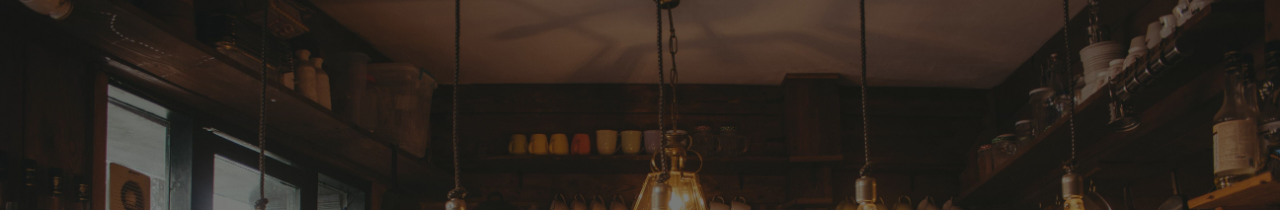
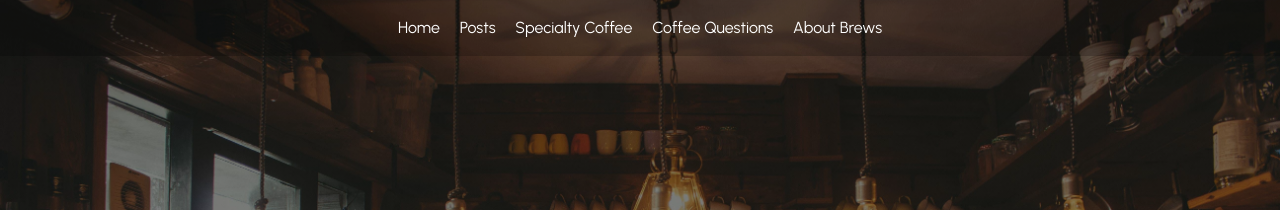
Before and after one commit to bprode/web-assignment-accessibility, a plain HTML site: page index.html in a window 1280 px wide. Shown: the top 210 px of the page. Drawn offline with Linux system fonts and the light colour scheme.

```diff
--- a/index.html
+++ b/index.html
@@ -15,8 +15,19 @@
 </head>
 <body>
 <!--Let's get caffeinated-->
+  <section class="head-container">
+    <nav>
+      <ul class="head-list">
+        <li><a href="#home">Home</a></li>
+        <li><a href="#content">Posts</a></li>
+        <li><a href="#specialty">Specialty Coffee</a></li>
+        <li><a href="#faq">Coffee Questions</a></li>
+        <li><a href="#about">About Brews</a></li>
+      </ul>
+    </nav>
+  </section>
 
-  <section class="hero-container">
+  <section id="home" class="hero-container">
     <div class="hero-img">
       <img class="hero-logo" src="./assets/Ubrewlogo.png" alt="A coffee like U-text with Brew in the middle"/>
       <div class="hero-text">
@@ -25,7 +36,7 @@
       </div>
     </div>
   </section>
-  <section class="container content-container">
+  <section id="content" class="container content-container">
     <div class="content">
       <div class="content-message">
         <h1>About U-Brew</h1>
@@ -61,7 +72,7 @@
 
   </section>
 
-  <section class="container">
+  <section id="specialty" class="container">
     <h1 class="video-message">Specialty Coffee</h1>
     <h2>Look at our different types of coffee</h2>
     <ul class="card-container">
@@ -170,7 +181,7 @@
 
   </section>
 
-  <section class="container accordion-container">
+  <section id="faq" class="container accordion-container">
     <details class="accordion">
         <summary>How does U-Brew ensure the sustainability and ethical sourcing of its coffee beans?</summary>
         <p class="second-paragraph">
--- a/styles/lab_four.css
+++ b/styles/lab_four.css
@@ -1,5 +1,32 @@
 body {
     font-family: "Urbanist", sans-serif;
+}
+
+.head-container{
+    padding: 1.2rem .5rem;
+    position: fixed;
+    width: -webkit-fill-available;
+    background:rgba(0,0,0,0.2);
+    color: black;
+    font-size: 1rem;
+    font-weight: 400;
+    text-align: center;
+    z-index: 99;
+}
+
+.head-list ul, .head-list li{
+    display: inline;
+
+}
+
+.head-list li{
+   margin: 0rem .5rem;
+
+}
+
+.head-list a {
+    color: white;
+    text-decoration: none;
 }
 
 .hero-img {
```
